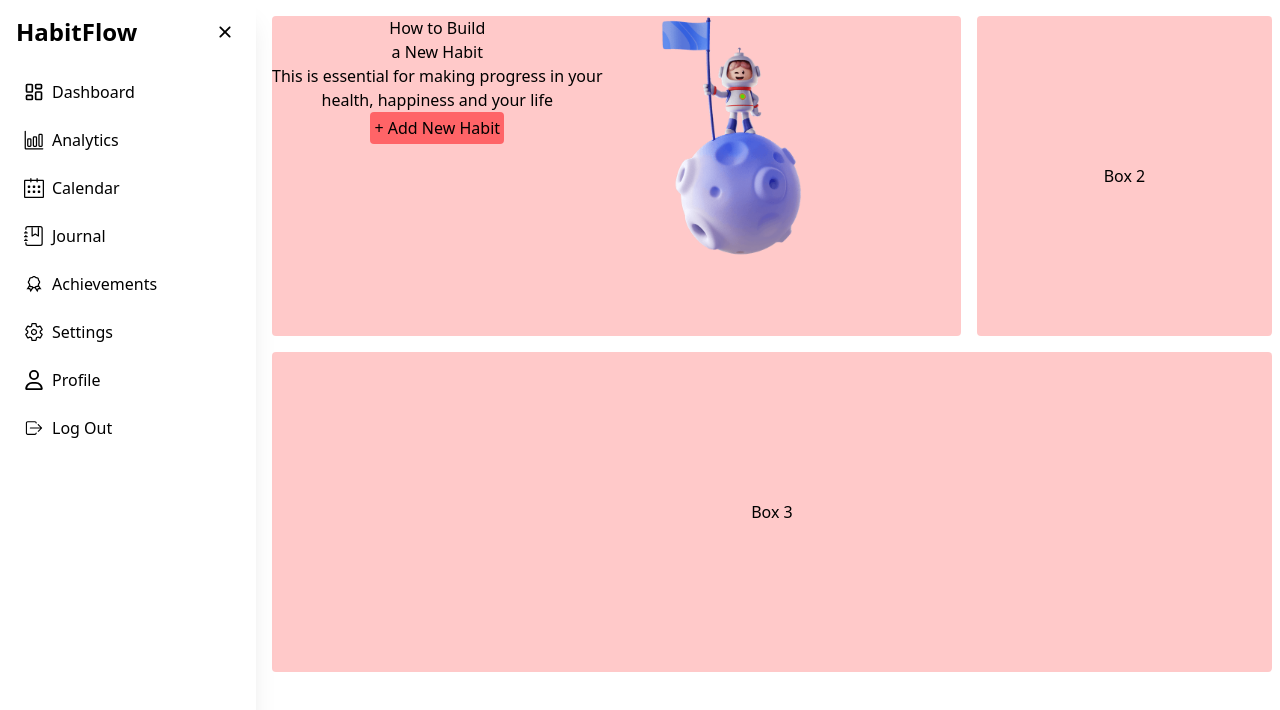
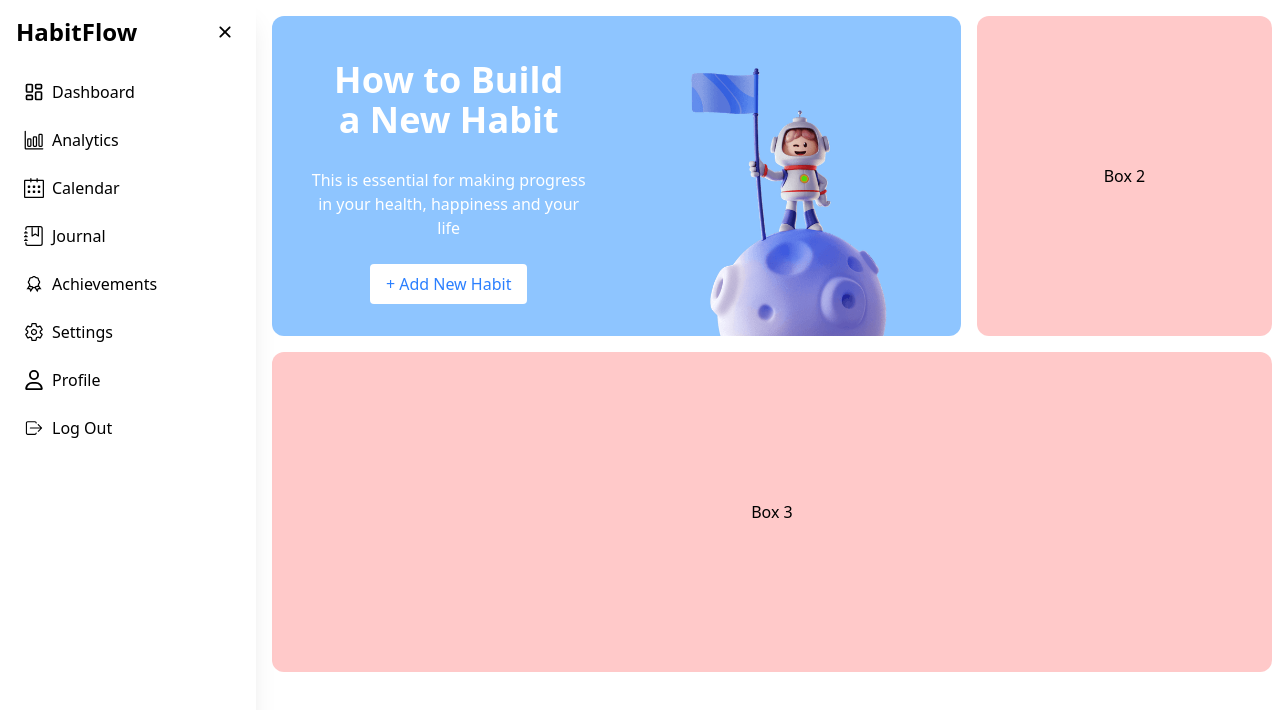
Before and after one commit to juliusmwas/NinjaFood, a React (Vite) app: page / in a window 1280 px wide. Shown: the top 710 px of the page. Built offline with nearby package versions, Linux system fonts and the light colour scheme.

Commit message:
Added new content in dashboard page

```diff
--- a/src/Components/Dashboard.jsx
+++ b/src/Components/Dashboard.jsx
@@ -12,7 +12,7 @@ function Dashboard() {
   return (
     <div className="flex">
       {/* Sidebar */}
-      <div className="fixed top-0 left-0 h-full w-64 w-64 bg-white shadow-xl">
+      <div className="fixed top-0 left-0 h-full w-64  bg-white shadow-xl">
         <nav className="p-4 font-roboto">
           <div className="flex items-center justify-between pb-6">
             <h1 className="text-2xl font-bold">HabitFlow</h1>
@@ -61,25 +61,29 @@ function Dashboard() {
         <div className="max-w-[1000px]">
           <div className="flex gap-4 mb-4">
 
-            <div className="bg-red-200 h-80 w-[700px] rounded flex gap-3 ">
-              <div className="block text-center ">
-                <h1>How to Build <br />a New Habit</h1>
-                <p>This is essential for making progress in your <br />health, happiness and your life</p>
-                <button className="bg-red-400 rounded p-1">+ Add New Habit</button>
+            <div className=" bg-blue-300 h-80 w-[700px] rounded-xl flex items-center justify-between overflow-hidden">
+
+
+                <div className="flex flex-col items-center text-center px-9 w-lg">
+                  <h1 className="text-4xl font-bold text-white py-3 font-roboto">How to Build <br /> a New Habit</h1>
+                  <p className="text-white mt-2  py-2  ">This is essential for making progress <br /> in your health, happiness and your life</p>
+                  <button className="bg-white text-blue-500 rounded px-4 py-2 mt-4 font-medium"> + Add New Habit</button>
+                </div>
+
+                <div className="flex-shrink-0">
+                  <img src="/Colony.png" alt="Habit illustration" className="h-90 mt-29 py-3 object-contain" />
+                </div>
               </div>
-              <div>
-                <img src="./Colony.png" className="h-60" />
-              </div>
-            </div>
 
-            <div className="bg-red-200 h-80 w-[300px] rounded flex items-center justify-center">
+
+            <div className="bg-red-200 h-80 w-[300px] rounded-xl flex items-center justify-center">
               <h1>Box 2</h1>
             </div>
 
           </div>
 
           {/* Second row: Box 3 spans the same total width */}
-          <div className="bg-red-200 h-80 w-[1000px] rounded flex items-center justify-center">
+          <div className="bg-red-200 h-80 w-[1000px] rounded-xl flex items-center justify-center">
             <h1>Box 3</h1>
           </div>
         </div>
```
